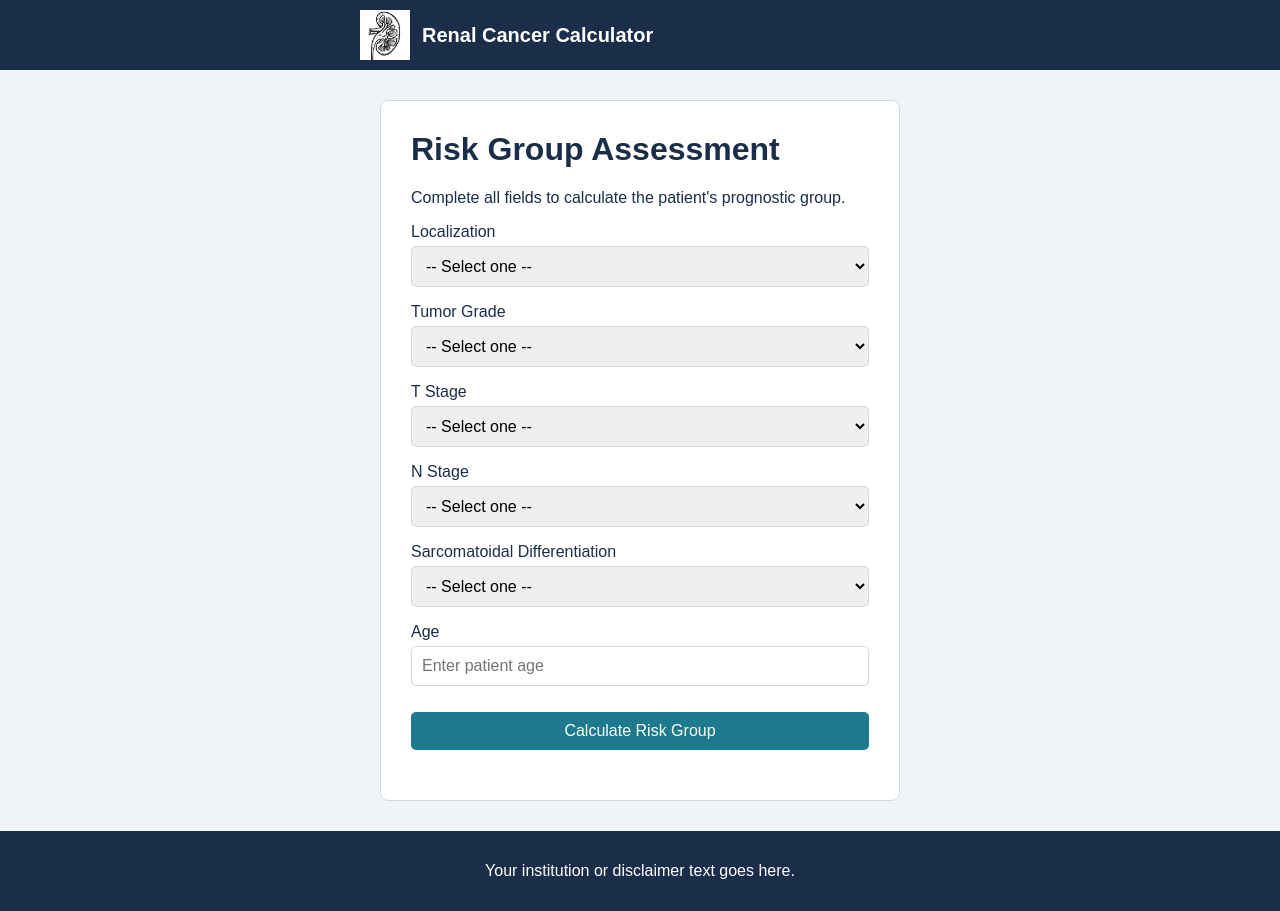
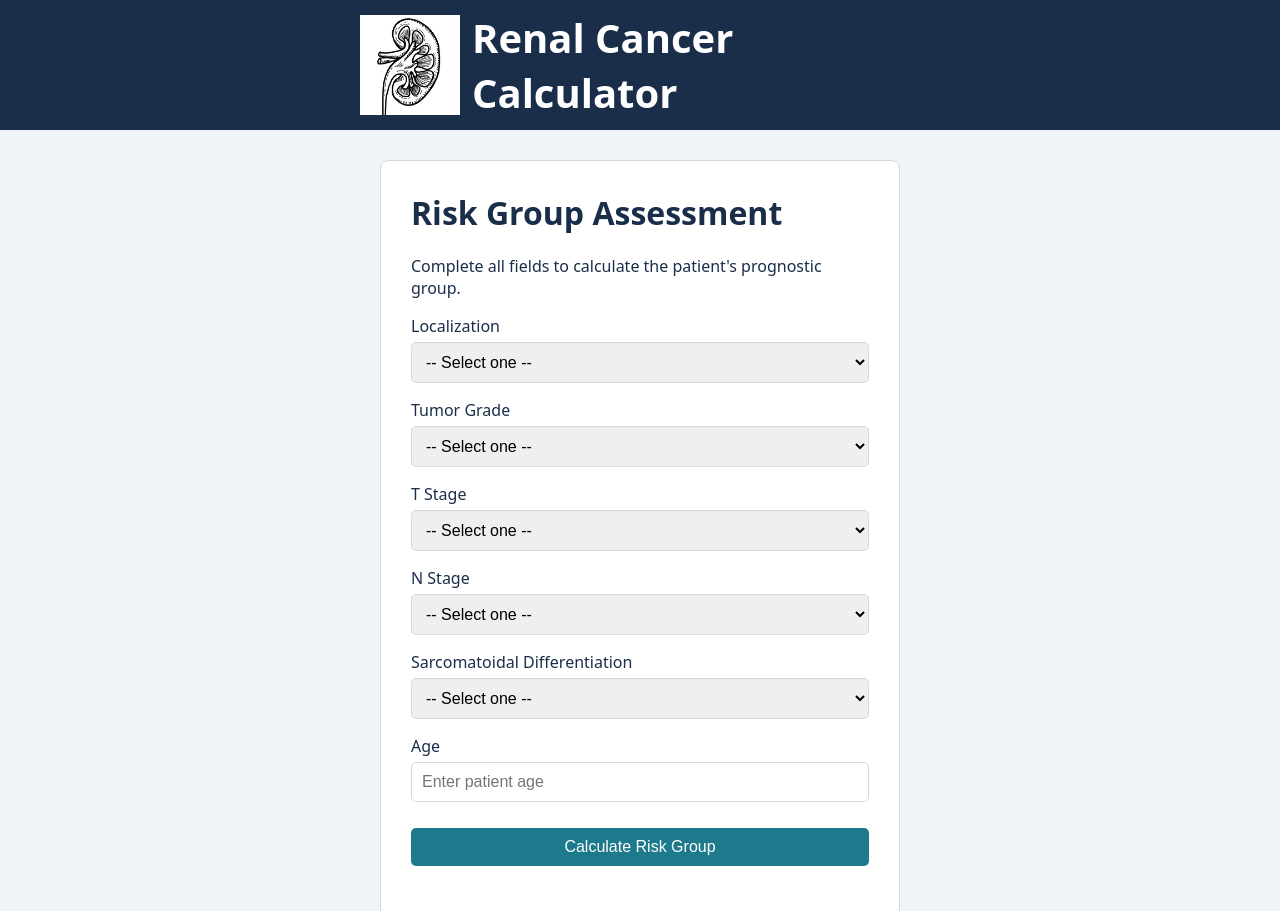
Before and after one commit to escaso/renal-cancer-calculator, a plain HTML site: page index.html in a window 1280 px wide. Shown: the top 911 px of the page. Drawn offline with Linux system fonts and the light colour scheme.

Commit message:
Fix: style changes

```diff
--- a/style.css
+++ b/style.css
@@ -15,7 +15,7 @@
 
 body {
     margin: 0;
-    font-family: Arial, sans-serif;
+    font-family: system-ui, -apple-system, BlinkMacSystemFont, 'Segoe UI', Roboto, Oxygen, Ubuntu, Cantarell, 'Open Sans', 'Helvetica Neue', sans-serif;
     background: var(--bg);
     color: var(--navy);
     min-height: 100vh;
@@ -44,8 +44,8 @@
 }
 
 .header-logo {
-    width: 50px;
-    height: 50px;
+    width: 100px;
+    height: 100px;
 }
 
 .header-logo img {
@@ -55,7 +55,7 @@
 }
 
 .header-title {
-    font-size: 20px;
+    font-size: 40px;
     font-weight: bold;
 }
 
```
